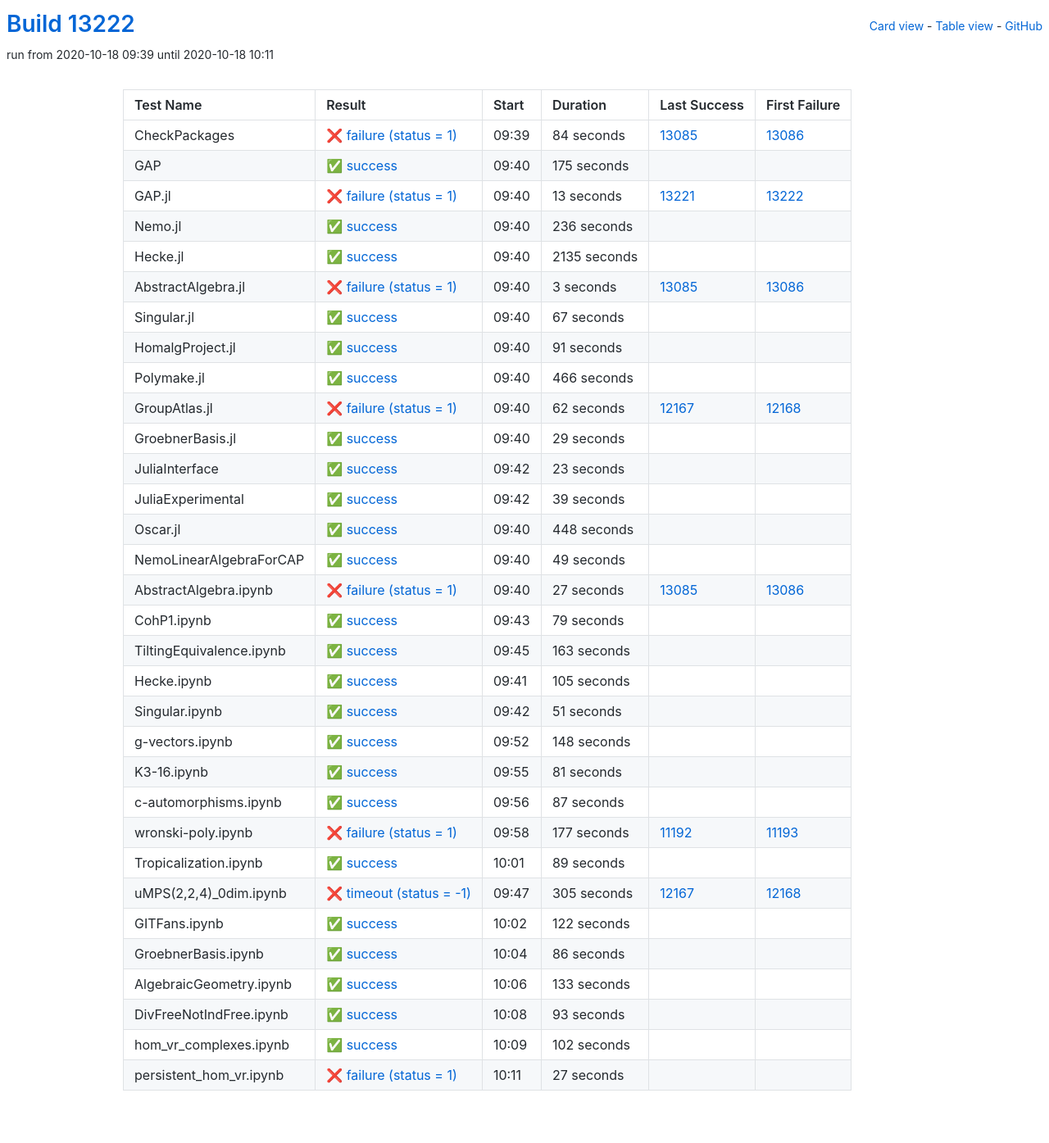
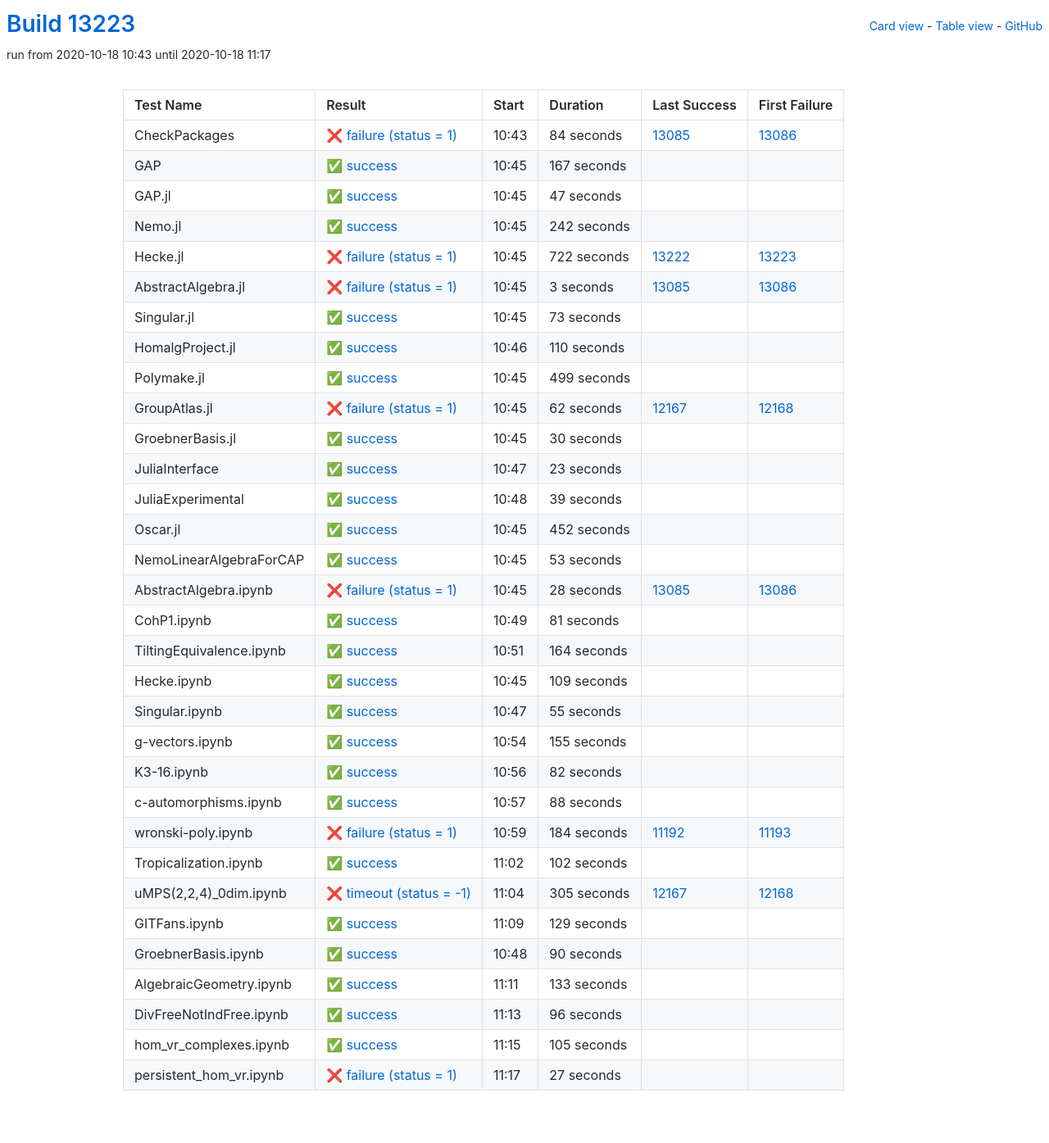
Before and after one commit to oscar-system/oscar-ci-status, a Jekyll site: the page built from table.html, in a window 1280 px wide. Shown: the whole page at 82% size. Built offline with Jekyll 4.4.1, drawn with Linux system fonts in a browser that asks for light colours.

Commit message:
Build #13223

```diff
--- a/_data/ci.yml
+++ b/_data/ci.yml
@@ -1,6 +1,6 @@
 ---
-build: 13222
-build_url: https://oscarci.mathematik.uni-kl.de/job/oscar/13222/
+build: 13223
+build_url: https://oscarci.mathematik.uni-kl.de/job/oscar/13223/
 job: oscar
 organization: oscar-system
 repo: oscar-ci-status
@@ -8,8 +8,8 @@
 tests:
 - name: CheckPackages
   id: checkpackages
-  log: https://oscarci.mathematik.uni-kl.de/job/oscar/13222/artifact/logs/build-13222/CheckPackages.log
-  start: 2020-10-18 09:39
+  log: https://oscarci.mathematik.uni-kl.de/job/oscar/13223/artifact/logs/build-13223/CheckPackages.log
+  start: 2020-10-18 10:43
   success: false
   exitcode: 1
   status: failure
@@ -20,56 +20,56 @@
   first_failure_url: https://oscarci.mathematik.uni-kl.de/job/oscar/13086/
 - name: GAP
   id: gap
-  log: https://oscarci.mathematik.uni-kl.de/job/oscar/13222/artifact/logs/build-13222/GAP.log
-  start: 2020-10-18 09:40
+  log: https://oscarci.mathematik.uni-kl.de/job/oscar/13223/artifact/logs/build-13223/GAP.log
+  start: 2020-10-18 10:45
   success: true
   exitcode: 0
   status: success
-  duration: 175
+  duration: 167
   last_success: false
   last_success_url:
   first_failure: false
   first_failure_url:
 - name: GAP.jl
   id: gap-jl
-  log: https://oscarci.mathematik.uni-kl.de/job/oscar/13222/artifact/logs/build-13222/GAP.jl.log
-  start: 2020-10-18 09:40
-  success: false
-  exitcode: 1
-  status: failure
-  duration: 13
-  last_success: 13221
-  last_success_url: https://oscarci.mathematik.uni-kl.de/job/oscar/13221/
-  first_failure: 13222
-  first_failure_url: https://oscarci.mathematik.uni-kl.de/job/oscar/13222/
-- name: Nemo.jl
-  id: nemo-jl
-  log: https://oscarci.mathematik.uni-kl.de/job/oscar/13222/artifact/logs/build-13222/Nemo.jl.log
-  start: 2020-10-18 09:40
+  log: https://oscarci.mathematik.uni-kl.de/job/oscar/13223/artifact/logs/build-13223/GAP.jl.log
+  start: 2020-10-18 10:45
   success: true
   exitcode: 0
   status: success
-  duration: 236
+  duration: 47
+  last_success: false
+  last_success_url:
+  first_failure: false
+  first_failure_url:
+- name: Nemo.jl
+  id: nemo-jl
+  log: https://oscarci.mathematik.uni-kl.de/job/oscar/13223/artifact/logs/build-13223/Nemo.jl.log
+  start: 2020-10-18 10:45
+  success: true
+  exitcode: 0
+  status: success
+  duration: 242
   last_success: false
   last_success_url:
   first_failure: false
   first_failure_url:
 - name: Hecke.jl
   id: hecke-jl
-  log: https://oscarci.mathematik.uni-kl.de/job/oscar/13222/artifact/logs/build-13222/Hecke.jl.log
-  start: 2020-10-18 09:40
-  success: true
-  exitcode: 0
-  status: success
-  duration: 2135
-  last_success: false
-  last_success_url:
-  first_failure: false
-  first_failure_url:
+  log: https://oscarci.mathematik.uni-kl.de/job/oscar/13223/artifact/logs/build-13223/Hecke.jl.log
+  start: 2020-10-18 10:45
+  success: false
+  exitcode: 1
+  status: failure
+  duration: 722
+  last_success: 13222
+  last_success_url: https://oscarci.mathematik.uni-kl.de/job/oscar/13222/
+  first_failure: 13223
+  first_failure_url: https://oscarci.mathematik.uni-kl.de/job/oscar/13223/
 - name: AbstractAlgebra.jl
   id: abstractalgebra-jl
-  log: https://oscarci.mathematik.uni-kl.de/job/oscar/13222/artifact/logs/build-13222/AbstractAlgebra.jl.log
-  start: 2020-10-18 09:40
+  log: https://oscarci.mathematik.uni-kl.de/job/oscar/13223/artifact/logs/build-13223/AbstractAlgebra.jl.log
+  start: 2020-10-18 10:45
   success: false
   exitcode: 1
   status: failure
@@ -80,44 +80,44 @@
   first_failure_url: https://oscarci.mathematik.uni-kl.de/job/oscar/13086/
 - name: Singular.jl
   id: singular-jl
-  log: https://oscarci.mathematik.uni-kl.de/job/oscar/13222/artifact/logs/build-13222/Singular.jl.log
-  start: 2020-10-18 09:40
+  log: https://oscarci.mathematik.uni-kl.de/job/oscar/13223/artifact/logs/build-13223/Singular.jl.log
+  start: 2020-10-18 10:45
   success: true
   exitcode: 0
   status: success
-  duration: 67
+  duration: 73
   last_success: false
   last_success_url:
   first_failure: false
   first_failure_url:
 - name: HomalgProject.jl
   id: homalgproject-jl
-  log: https://oscarci.mathematik.uni-kl.de/job/oscar/13222/artifact/logs/build-13222/HomalgProject.jl.log
-  start: 2020-10-18 09:40
+  log: https://oscarci.mathematik.uni-kl.de/job/oscar/13223/artifact/logs/build-13223/HomalgProject.jl.log
+  start: 2020-10-18 10:46
   success: true
   exitcode: 0
   status: success
-  duration: 91
+  duration: 110
   last_success: false
   last_success_url:
   first_failure: false
   first_failure_url:
 - name: Polymake.jl
   id: polymake-jl
-  log: https://oscarci.mathematik.uni-kl.de/job/oscar/13222/artifact/logs/build-13222/Polymake.jl.log
-  start: 2020-10-18 09:40
+  log: https://oscarci.mathematik.uni-kl.de/job/oscar/13223/artifact/logs/build-13223/Polymake.jl.log
+  start: 2020-10-18 10:45
   success: true
   exitcode: 0
   status: success
-  duration: 466
+  duration: 499
   last_success: false
   last_success_url:
   first_failure: false
   first_failure_url:
 - name: GroupAtlas.jl
   id: groupatlas-jl
-  log: https://oscarci.mathematik.uni-kl.de/job/oscar/13222/artifact/logs/build-13222/GroupAtlas.jl.log
-  start: 2020-10-18 09:40
+  log: https://oscarci.mathematik.uni-kl.de/job/oscar/13223/artifact/logs/build-13223/GroupAtlas.jl.log
+  start: 2020-10-18 10:45
   success: false
   exitcode: 1
   status: failure
@@ -128,20 +128,20 @@
   first_failure_url: https://oscarci.mathematik.uni-kl.de/job/oscar/12168/
 - name: GroebnerBasis.jl
   id: groebnerbasis-jl
-  log: https://oscarci.mathematik.uni-kl.de/job/oscar/13222/artifact/logs/build-13222/GroebnerBasis.jl.log
-  start: 2020-10-18 09:40
+  log: https://oscarci.mathematik.uni-kl.de/job/oscar/13223/artifact/logs/build-13223/GroebnerBasis.jl.log
+  start: 2020-10-18 10:45
   success: true
   exitcode: 0
   status: success
-  duration: 29
+  duration: 30
   last_success: false
   last_success_url:
   first_failure: false
   first_failure_url:
 - name: JuliaInterface
   id: juliainterface
-  log: https://oscarci.mathematik.uni-kl.de/job/oscar/13222/artifact/logs/build-13222/JuliaInterface.log
-  start: 2020-10-18 09:42
+  log: https://oscarci.mathematik.uni-kl.de/job/oscar/13223/artifact/logs/build-13223/JuliaInterface.log
+  start: 2020-10-18 10:47
   success: true
   exitcode: 0
   status: success
@@ -152,8 +152,8 @@
   first_failure_url:
 - name: JuliaExperimental
   id: juliaexperimental
-  log: https://oscarci.mathematik.uni-kl.de/job/oscar/13222/artifact/logs/build-13222/JuliaExperimental.log
-  start: 2020-10-18 09:42
+  log: https://oscarci.mathematik.uni-kl.de/job/oscar/13223/artifact/logs/build-13223/JuliaExperimental.log
+  start: 2020-10-18 10:48
   success: true
   exitcode: 0
   status: success
@@ -164,104 +164,44 @@
   first_failure_url:
 - name: Oscar.jl
   id: oscar-jl
-  log: https://oscarci.mathematik.uni-kl.de/job/oscar/13222/artifact/logs/build-13222/Oscar.jl.log
-  start: 2020-10-18 09:40
+  log: https://oscarci.mathematik.uni-kl.de/job/oscar/13223/artifact/logs/build-13223/Oscar.jl.log
+  start: 2020-10-18 10:45
   success: true
   exitcode: 0
   status: success
-  duration: 448
+  duration: 452
   last_success: false
   last_success_url:
   first_failure: false
   first_failure_url:
 - name: NemoLinearAlgebraForCAP
   id: nemolinearalgebraforcap
-  log: https://oscarci.mathematik.uni-kl.de/job/oscar/13222/artifact/logs/build-13222/NemoLinearAlgebraForCAP.log
-  start: 2020-10-18 09:40
+  log: https://oscarci.mathematik.uni-kl.de/job/oscar/13223/artifact/logs/build-13223/NemoLinearAlgebraForCAP.log
+  start: 2020-10-18 10:45
   success: true
   exitcode: 0
   status: success
-  duration: 49
+  duration: 53
   last_success: false
   last_success_url:
   first_failure: false
   first_failure_url:
 - name: AbstractAlgebra.ipynb
   id: abstractalgebra-ipynb
-  log: https://oscarci.mathematik.uni-kl.de/job/oscar/13222/artifact/logs/build-13222/AbstractAlgebra.ipynb.log
-  start: 2020-10-18 09:40
+  log: https://oscarci.mathematik.uni-kl.de/job/oscar/13223/artifact/logs/build-13223/AbstractAlgebra.ipynb.log
+  start: 2020-10-18 10:45
   success: false
   exitcode: 1
   status: failure
-  duration: 27
+  duration: 28
   last_success: 13085
   last_success_url: https://oscarci.mathematik.uni-kl.de/job/oscar/13085/
   first_failure: 13086
   first_failure_url: https://oscarci.mathematik.uni-kl.de/job/oscar/13086/
 - name: CohP1.ipynb
   id: cohp1-ipynb
-  log: https://oscarci.mathematik.uni-kl.de/job/oscar/13222/artifact/logs/build-13222/CohP1.ipynb.log
-  start: 2020-10-18 09:43
-  success: true
-  exitcode: 0
-  status: success
-  duration: 79
-  last_success: false
-  last_success_url:
-  first_failure: false
-  first_failure_url:
-- name: TiltingEquivalence.ipynb
-  id: tiltingequivalence-ipynb
-  log: https://oscarci.mathematik.uni-kl.de/job/oscar/13222/artifact/logs/build-13222/TiltingEquivalence.ipynb.log
-  start: 2020-10-18 09:45
-  success: true
-  exitcode: 0
-  status: success
-  duration: 163
-  last_success: false
-  last_success_url:
-  first_failure: false
-  first_failure_url:
-- name: Hecke.ipynb
-  id: hecke-ipynb
-  log: https://oscarci.mathematik.uni-kl.de/job/oscar/13222/artifact/logs/build-13222/Hecke.ipynb.log
-  start: 2020-10-18 09:41
-  success: true
-  exitcode: 0
-  status: success
-  duration: 105
-  last_success: false
-  last_success_url:
-  first_failure: false
-  first_failure_url:
-- name: Singular.ipynb
-  id: singular-ipynb
-  log: https://oscarci.mathematik.uni-kl.de/job/oscar/13222/artifact/logs/build-13222/Singular.ipynb.log
-  start: 2020-10-18 09:42
-  success: true
-  exitcode: 0
-  status: success
-  duration: 51
-  last_success: false
-  last_success_url:
-  first_failure: false
-  first_failure_url:
-- name: g-vectors.ipynb
-  id: g-vectors-ipynb
-  log: https://oscarci.mathematik.uni-kl.de/job/oscar/13222/artifact/logs/build-13222/g-vectors.ipynb.log
-  start: 2020-10-18 09:52
-  success: true
-  exitcode: 0
-  status: success
-  duration: 148
-  last_success: false
-  last_success_url:
-  first_failure: false
-  first_failure_url:
-- name: K3-16.ipynb
-  id: k3-16-ipynb
-  log: https://oscarci.mathematik.uni-kl.de/job/oscar/13222/artifact/logs/build-13222/K3-16.ipynb.log
-  start: 2020-10-18 09:55
+  log: https://oscarci.mathematik.uni-kl.de/job/oscar/13223/artifact/logs/build-13223/CohP1.ipynb.log
+  start: 2020-10-18 10:49
   success: true
   exitcode: 0
   status: success
@@ -270,46 +210,106 @@
   last_success_url:
   first_failure: false
   first_failure_url:
-- name: c-automorphisms.ipynb
-  id: c-automorphisms-ipynb
-  log: https://oscarci.mathematik.uni-kl.de/job/oscar/13222/artifact/logs/build-13222/c-automorphisms.ipynb.log
-  start: 2020-10-18 09:56
+- name: TiltingEquivalence.ipynb
+  id: tiltingequivalence-ipynb
+  log: https://oscarci.mathematik.uni-kl.de/job/oscar/13223/artifact/logs/build-13223/TiltingEquivalence.ipynb.log
+  start: 2020-10-18 10:51
   success: true
   exitcode: 0
   status: success
-  duration: 87
+  duration: 164
+  last_success: false
+  last_success_url:
+  first_failure: false
+  first_failure_url:
+- name: Hecke.ipynb
+  id: hecke-ipynb
+  log: https://oscarci.mathematik.uni-kl.de/job/oscar/13223/artifact/logs/build-13223/Hecke.ipynb.log
+  start: 2020-10-18 10:45
+  success: true
+  exitcode: 0
+  status: success
+  duration: 109
+  last_success: false
+  last_success_url:
+  first_failure: false
+  first_failure_url:
+- name: Singular.ipynb
+  id: singular-ipynb
+  log: https://oscarci.mathematik.uni-kl.de/job/oscar/13223/artifact/logs/build-13223/Singular.ipynb.log
+  start: 2020-10-18 10:47
+  success: true
+  exitcode: 0
+  status: success
+  duration: 55
+  last_success: false
+  last_success_url:
+  first_failure: false
+  first_failure_url:
+- name: g-vectors.ipynb
+  id: g-vectors-ipynb
+  log: https://oscarci.mathematik.uni-kl.de/job/oscar/13223/artifact/logs/build-13223/g-vectors.ipynb.log
+  start: 2020-10-18 10:54
+  success: true
+  exitcode: 0
+  status: success
+  duration: 155
+  last_success: false
+  last_success_url:
+  first_failure: false
+  first_failure_url:
+- name: K3-16.ipynb
+  id: k3-16-ipynb
+  log: https://oscarci.mathematik.uni-kl.de/job/oscar/13223/artifact/logs/build-13223/K3-16.ipynb.log
+  start: 2020-10-18 10:56
+  success: true
+  exitcode: 0
+  status: success
+  duration: 82
+  last_success: false
+  last_success_url:
+  first_failure: false
+  first_failure_url:
+- name: c-automorphisms.ipynb
+  id: c-automorphisms-ipynb
+  log: https://oscarci.mathematik.uni-kl.de/job/oscar/13223/artifact/logs/build-13223/c-automorphisms.ipynb.log
+  start: 2020-10-18 10:57
+  success: true
+  exitcode: 0
+  status: success
+  duration: 88
   last_success: false
   last_success_url:
   first_failure: false
   first_failure_url:
 - name: wronski-poly.ipynb
   id: wronski-poly-ipynb
-  log: https://oscarci.mathematik.uni-kl.de/job/oscar/13222/artifact/logs/build-13222/wronski-poly.ipynb.log
-  start: 2020-10-18 09:58
+  log: https://oscarci.mathematik.uni-kl.de/job/oscar/13223/artifact/logs/build-13223/wronski-poly.ipynb.log
+  start: 2020-10-18 10:59
   success: false
   exitcode: 1
   status: failure
-  duration: 177
+  duration: 184
   last_success: 11192
   last_success_url: https://oscarci.mathematik.uni-kl.de/job/oscar/11192/
   first_failure: 11193
   first_failure_url: https://oscarci.mathematik.uni-kl.de/job/oscar/11193/
 - name: Tropicalization.ipynb
   id: tropicalization-ipynb
-  log: https://oscarci.mathematik.uni-kl.de/job/oscar/13222/artifact/logs/build-13222/Tropicalization.ipynb.log
-  start: 2020-10-18 10:01
+  log: https://oscarci.mathematik.uni-kl.de/job/oscar/13223/artifact/logs/build-13223/Tropicalization.ipynb.log
+  start: 2020-10-18 11:02
   success: true
   exitcode: 0
   status: success
-  duration: 89
+  duration: 102
   last_success: false
   last_success_url:
   first_failure: false
   first_failure_url:
 - name: uMPS(2,2,4)_0dim.ipynb
   id: umps-2-2-4-0dim-ipynb
-  log: https://oscarci.mathematik.uni-kl.de/job/oscar/13222/artifact/logs/build-13222/uMPS-2-2-4-_0dim.ipynb.log
-  start: 2020-10-18 09:47
+  log: https://oscarci.mathematik.uni-kl.de/job/oscar/13223/artifact/logs/build-13223/uMPS-2-2-4-_0dim.ipynb.log
+  start: 2020-10-18 11:04
   success: false
   exitcode: -1
   status: timeout
@@ -320,32 +320,32 @@
   first_failure_url: https://oscarci.mathematik.uni-kl.de/job/oscar/12168/
 - name: GITFans.ipynb
   id: gitfans-ipynb
-  log: https://oscarci.mathematik.uni-kl.de/job/oscar/13222/artifact/logs/build-13222/GITFans.ipynb.log
-  start: 2020-10-18 10:02
+  log: https://oscarci.mathematik.uni-kl.de/job/oscar/13223/artifact/logs/build-13223/GITFans.ipynb.log
+  start: 2020-10-18 11:09
   success: true
   exitcode: 0
   status: success
-  duration: 122
+  duration: 129
   last_success: false
   last_success_url:
   first_failure: false
   first_failure_url:
 - name: GroebnerBasis.ipynb
   id: groebnerbasis-ipynb
-  log: https://oscarci.mathematik.uni-kl.de/job/oscar/13222/artifact/logs/build-13222/GroebnerBasis.ipynb.log
-  start: 2020-10-18 10:04
+  log: https://oscarci.mathematik.uni-kl.de/job/oscar/13223/artifact/logs/build-13223/GroebnerBasis.ipynb.log
+  start: 2020-10-18 10:48
   success: true
   exitcode: 0
   status: success
-  duration: 86
+  duration: 90
   last_success: false
   last_success_url:
   first_failure: false
   first_failure_url:
 - name: AlgebraicGeometry.ipynb
   id: algebraicgeometry-ipynb
-  log: https://oscarci.mathematik.uni-kl.de/job/oscar/13222/artifact/logs/build-13222/AlgebraicGeometry.ipynb.log
-  start: 2020-10-18 10:06
+  log: https://oscarci.mathematik.uni-kl.de/job/oscar/13223/artifact/logs/build-13223/AlgebraicGeometry.ipynb.log
+  start: 2020-10-18 11:11
   success: true
   exitcode: 0
   status: success
@@ -356,32 +356,32 @@
   first_failure_url:
 - name: DivFreeNotIndFree.ipynb
   id: divfreenotindfree-ipynb
-  log: https://oscarci.mathematik.uni-kl.de/job/oscar/13222/artifact/logs/build-13222/DivFreeNotIndFree.ipynb.log
-  start: 2020-10-18 10:08
+  log: https://oscarci.mathematik.uni-kl.de/job/oscar/13223/artifact/logs/build-13223/DivFreeNotIndFree.ipynb.log
+  start: 2020-10-18 11:13
   success: true
   exitcode: 0
   status: success
-  duration: 93
+  duration: 96
   last_success: false
   last_success_url:
   first_failure: false
   first_failure_url:
 - name: hom_vr_complexes.ipynb
   id: hom-vr-complexes-ipynb
-  log: https://oscarci.mathematik.uni-kl.de/job/oscar/13222/artifact/logs/build-13222/hom_vr_complexes.ipynb.log
-  start: 2020-10-18 10:09
+  log: https://oscarci.mathematik.uni-kl.de/job/oscar/13223/artifact/logs/build-13223/hom_vr_complexes.ipynb.log
+  start: 2020-10-18 11:15
   success: true
   exitcode: 0
   status: success
-  duration: 102
+  duration: 105
   last_success: false
   last_success_url:
   first_failure: false
   first_failure_url:
 - name: persistent_hom_vr.ipynb
   id: persistent-hom-vr-ipynb
-  log: https://oscarci.mathematik.uni-kl.de/job/oscar/13222/artifact/logs/build-13222/persistent_hom_vr.ipynb.log
-  start: 2020-10-18 10:11
+  log: https://oscarci.mathematik.uni-kl.de/job/oscar/13223/artifact/logs/build-13223/persistent_hom_vr.ipynb.log
+  start: 2020-10-18 11:17
   success: false
   exitcode: 1
   status: failure
```
Also changed, not shown: README.md.
